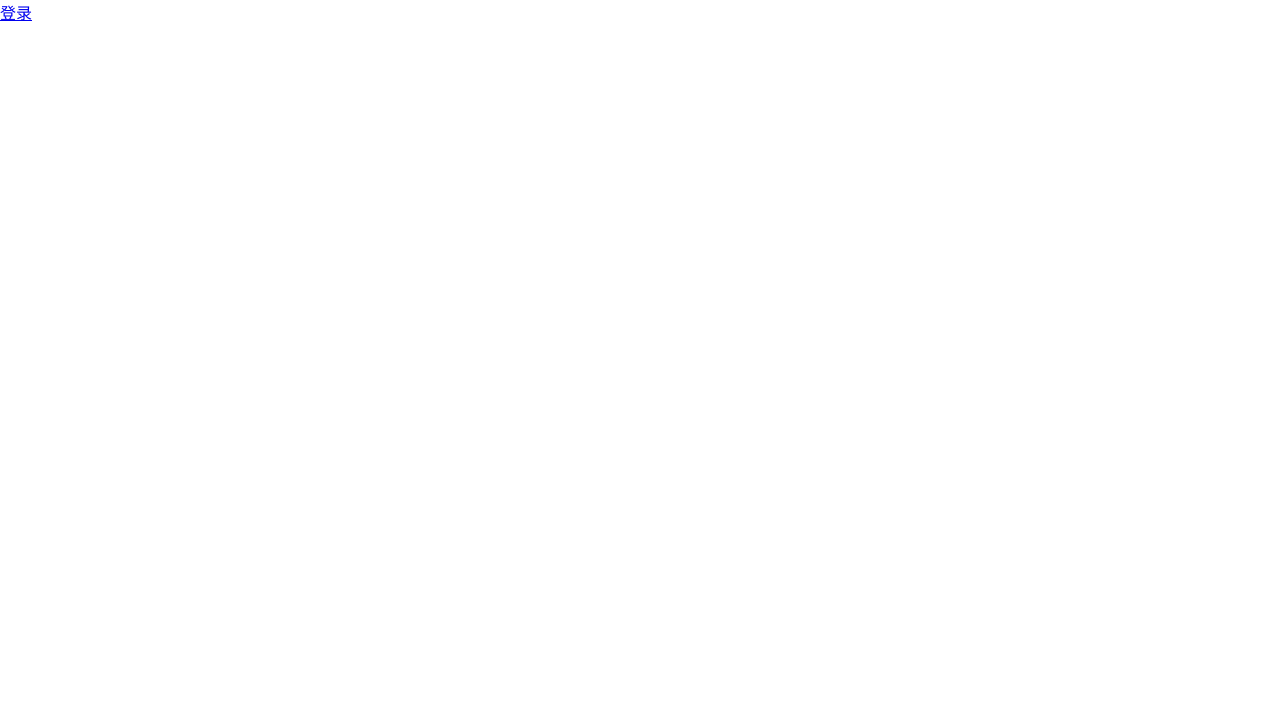
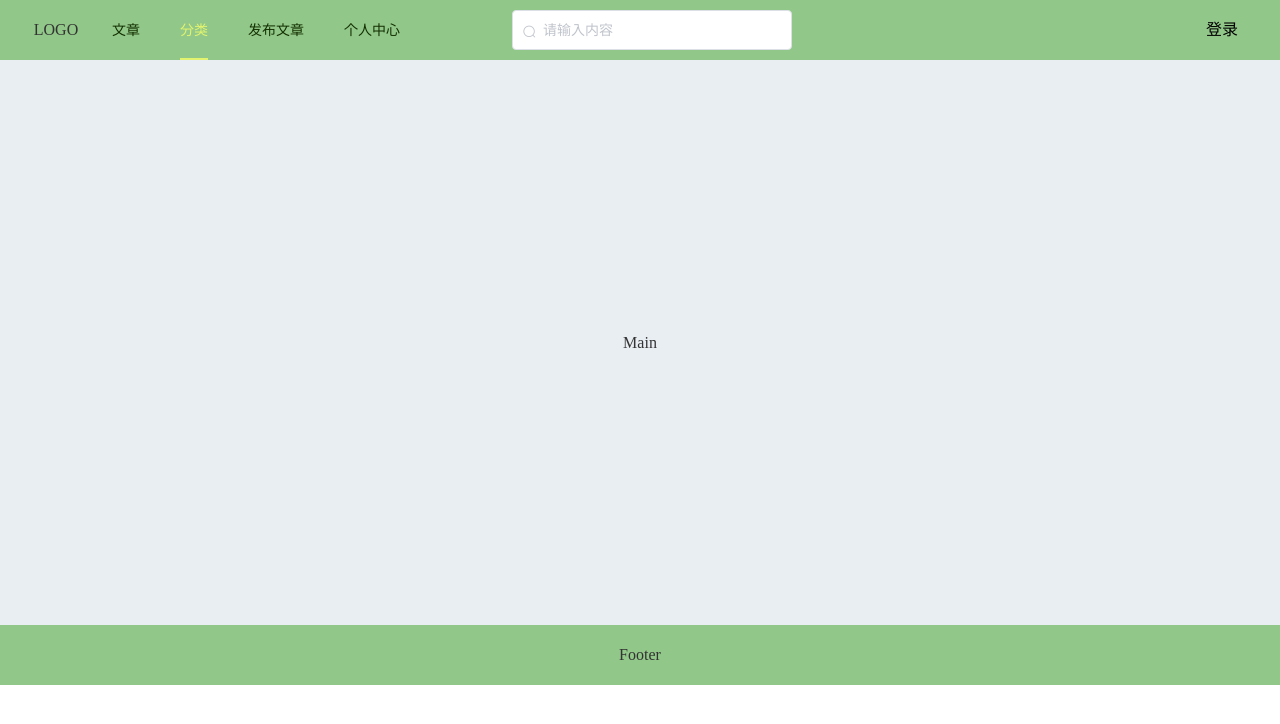
Before and after one commit to Licudus/knowledgeBase, a Vue app: page /home#/home in a window 1280 px wide. Shown: the top 724 px of the page. Built offline with nearby package versions, Linux system fonts and the light colour scheme.

Commit message:
首页初始化和登录校验

```diff
--- a/src/App.vue
+++ b/src/App.vue
@@ -19,4 +19,9 @@ export default {
   margin: 0;
   padding: 0;
 }
+
+a:-webkit-any-link {
+  text-decoration: none;
+  color: #000;
+}
 </style>
--- a/src/pages/MyHome.vue
+++ b/src/pages/MyHome.vue
@@ -1,13 +1,114 @@
 <template>
     <div>
-        <router-link to="login">登录</router-link>
+        <el-container>
+            <el-header>
+                <div class="logo">
+                    LOGO
+                </div>
+                <div class="tab">
+                    <el-tabs v-model="activeName" @tab-click="handleClick">
+                        <el-tab-pane label="文章" name="first"></el-tab-pane>
+                        <el-tab-pane label="分类" name="second"></el-tab-pane>
+                        <el-tab-pane label="发布文章" name="third"></el-tab-pane>
+                        <el-tab-pane label="个人中心" name="fourth"></el-tab-pane>
+                    </el-tabs>
+                </div>
+                <div class="search">
+                    <el-input placeholder="请输入内容" prefix-icon="el-icon-search" v-model="searchContent">
+                    </el-input>
+                </div>
+                <div class="userLogin">
+                    <router-link to="login">登录</router-link>
+                </div>
+
+            </el-header>
+            <el-main>Main</el-main>
+            <el-footer>Footer</el-footer>
+        </el-container>
     </div>
 </template>
 
 <script>
 export default {
-    name: 'MyHome'
+    name: 'MyHome',
+    data() {
+        return {
+            activeName: 'second',//当前标签
+            searchContent: '',//当前搜索内容
+        };
+    },
+    methods: {
+        // 点击标签切换
+        handleClick(tab, event) {
+            console.log(tab, event);
+        }
+    }
 }
 </script>
 
-<style></style>
+<style scoped lang="less">
+.el-header {
+
+    .logo {
+        float: left;
+        width: 72px;
+        height: 100%;
+    }
+
+    .tab {
+        float: left;
+        width: 400px;
+        margin-left: 20px;
+
+    }
+
+    .search {
+        float: left;
+        width: 280px;
+    }
+
+    .userLogin {
+        float: right;
+        width: 76px;
+    }
+}
+
+.el-header,
+.el-footer {
+    background-color: #91c788;
+    color: #333;
+    text-align: center;
+    line-height: 60px;
+}
+
+.el-main {
+    background-color: #E9EEF3;
+    color: #333;
+    text-align: center;
+    line-height: 525px;
+}
+
+body>.el-container {
+    margin-bottom: 40px;
+}
+
+::v-deep .el-tabs__nav-wrap::after {
+    height: 0;
+}
+
+::v-deep .el-tabs__item.is-active {
+    color: #e2f46f;
+}
+
+::v-deep .el-tabs__active-bar {
+    background-color: #e2f46f;
+}
+
+::v-deep .el-tabs__item {
+    color: #143002;
+}
+
+::v-deep .el-tabs__item:hover {
+    color: #e2f46f;
+}
+</style>
--- a/src/pages/MyLogin.vue
+++ b/src/pages/MyLogin.vue
@@ -1,15 +1,16 @@
 <template>
     <div class="login-box">
         <el-dialog title="登录" :visible.sync="dialogFormVisible">
-            <el-form class="login-form" :label-position="'right'" label-width="60px" :model="formLogin">
-                <el-form-item label="账号：">
+            <el-form class="login-form" :rules="rules" ref="formLogin" :label-position="'right'" label-width="70px"
+                :model="formLogin">
+                <el-form-item label="账号：" prop="username" required>
                     <el-input v-model="formLogin.username"></el-input>
                 </el-form-item>
-                <el-form-item label="密码：">
-                    <el-input v-model="formLogin.password"></el-input>
+                <el-form-item label="密码：" prop="password" required>
+                    <el-input type="password" v-model="formLogin.password"></el-input>
                 </el-form-item>
                 <el-form-item style="margin-left: 0 !important;">
-                    <el-button type="primary" @click="submitLogin">登录</el-button>
+                    <el-button type="primary" @click="submitLogin('formLogin')">登录</el-button>
                     <el-button @click="dialogFormVisible = false">取消</el-button>
                 </el-form-item>
             </el-form>
@@ -26,11 +27,24 @@ export default {
             formLogin: {
                 username: 'forzhang',
                 password: 'xxxxxxxx'
+            },
+            rules: {
+                username: [
+                    { required: true, message: '请输入账号名称', trigger: 'blur' },
+                    { min: 3, max: 15, message: '长度在 3 到 15 个字符', trigger: 'blur' }
+                ],
+                password: [
+                    { required: true, message: '请输入密码' },
+                    { min: 3, max: 15, message: '长度在 3 到 15 个字符', trigger: 'blur' }
+                ]
+
             }
         }
     },
     methods: {
-        submitLogin() {
+        submitLogin(formName) {
+            this.$refs[formName].validate((valid) => {
+                if (valid) {
                     // 发送 POST 请求
                     this.axios({
                         method: 'post',
@@ -44,12 +58,15 @@ export default {
                             message: response.msg,
                             type: 'success'
                         });
-                console.log(this.$route);
                         this.$router.push({ path: 'home' }).catch(() => { });
                     }).catch((error) => {
                         console.log(error);
                     });
-            this.dialogFormVisible = false;
+                } else {
+                    console.log('error submit!!');
+                    return false;
+                }
+            });
         }
     }
 }
```
Lines whose indentation alone changed are shown as unchanged.
